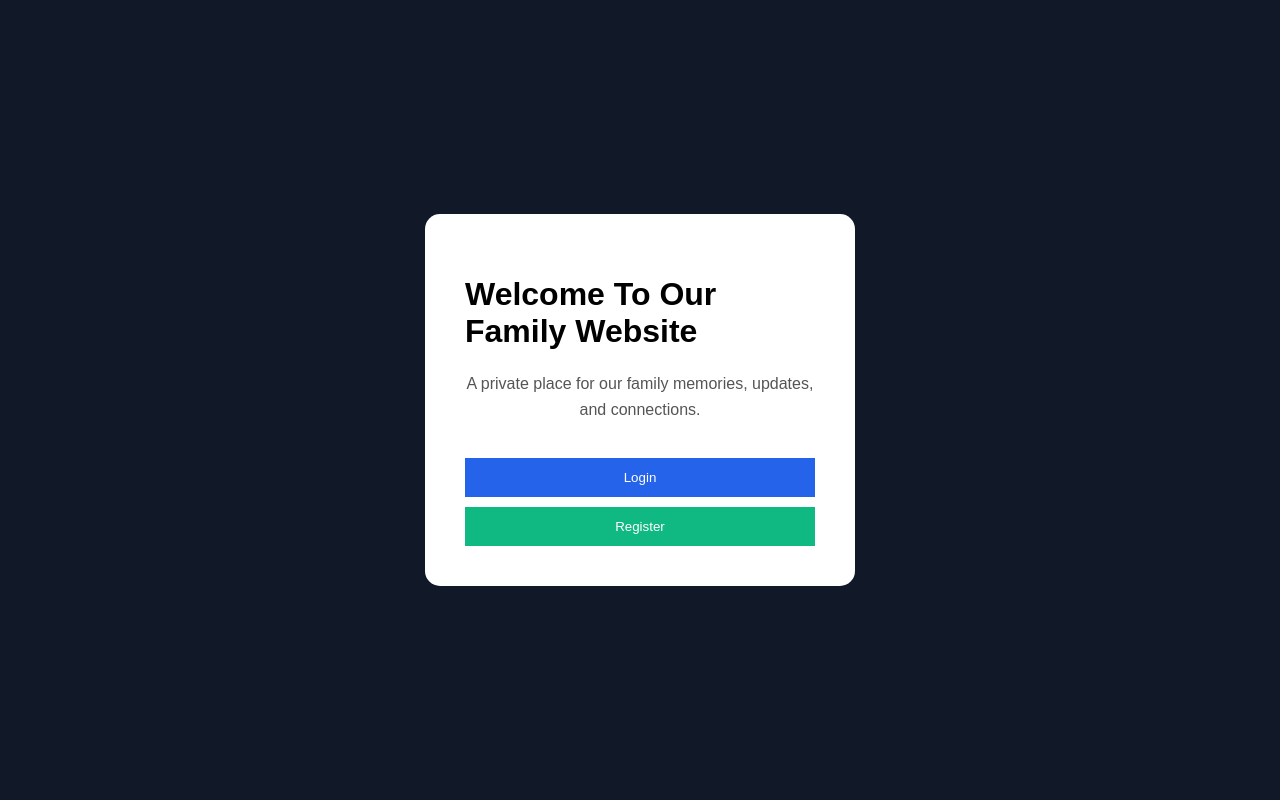
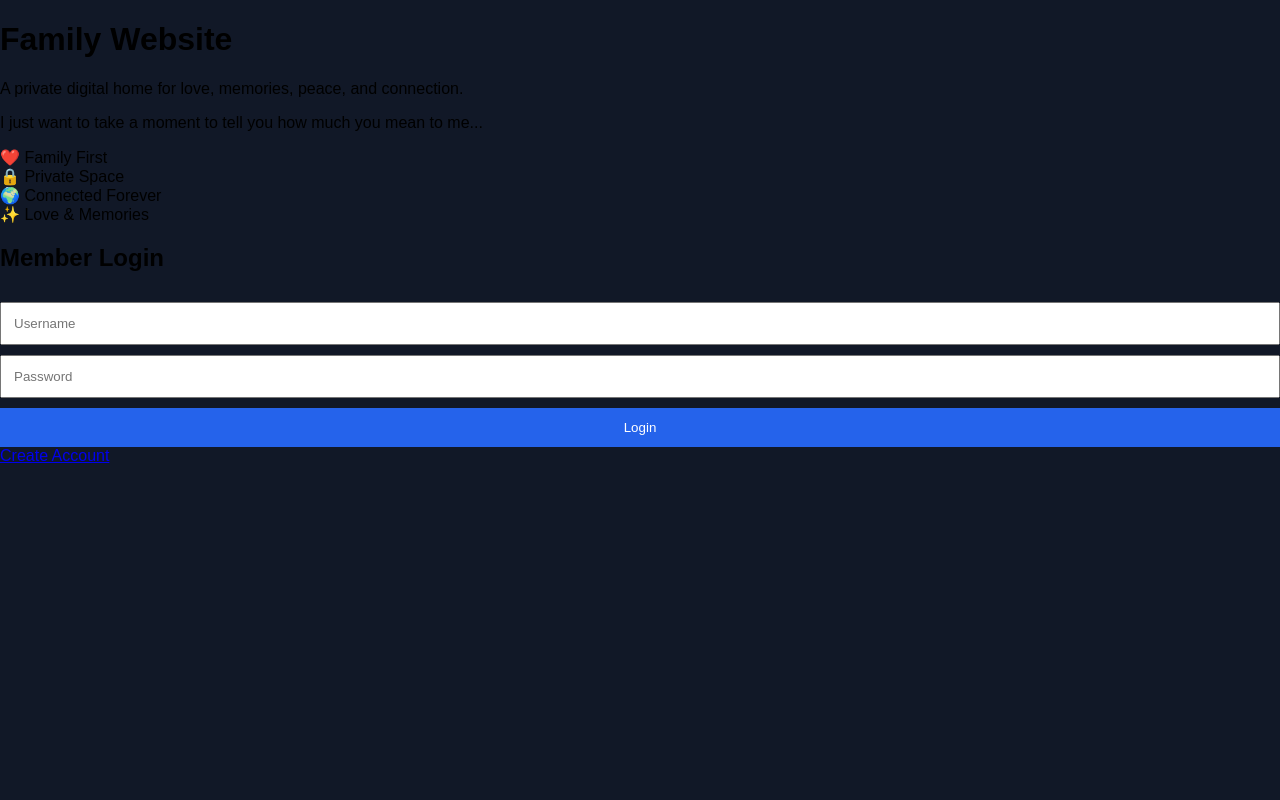
Before and after one commit to andrenikola64-source/Andre, a Flask app: page / in a window 1280 px wide. Run offline with Flask 3, Linux system fonts and the light colour scheme.

Commit message:
Update index.html

```diff
--- a/templates/index.html
+++ b/templates/index.html
@@ -1,35 +1,131 @@
 <!DOCTYPE html>
-<html>
+<html lang="en">
 <head>
+    <meta charset="UTF-8">
+    <meta name="viewport" content="width=device-width, initial-scale=1.0">
     <title>Family Website</title>
-    <link rel="stylesheet" href="{{ url_for('static', filename='style.css') }}">
+
+    <link rel="stylesheet"
+    href="{{ url_for('static', filename='style.css') }}">
+
 </head>
 <body>
 
-<div class="container">
-    <div class="box">
+<div class="background-glow"></div>
 
-        <h1>Welcome To Our Family Website</h1>
+<div class="main-container">
 
-        <p class="home-text">
-            A private place for our family memories,
-            updates, and connections.
+    <!-- LEFT SIDE -->
+    <div class="hero-section">
+
+        <h1 class="logo">
+            Family Website
+        </h1>
+
+        <p class="subtitle">
+            A private digital home for love,
+            memories, peace, and connection.
         </p>
 
-        <div class="home-buttons">
-            <a href="/login">
-                <button>Login</button>
-            </a>
+        <!-- MESSAGE CARD -->
+        <div class="message-card">
 
-            <a href="/register">
-                <button class="register-btn">
-                    Register
-                </button>
-            </a>
+            <p id="rotating-text">
+                I just want to take a moment to tell you how much you mean to me...
+            </p>
+
+        </div>
+
+        <!-- EXTRA INFO -->
+        <div class="info-grid">
+
+            <div class="info-card">
+                ❤️ Family First
+            </div>
+
+            <div class="info-card">
+                🔒 Private Space
+            </div>
+
+            <div class="info-card">
+                🌍 Connected Forever
+            </div>
+
+            <div class="info-card">
+                ✨ Love & Memories
+            </div>
+
         </div>
 
     </div>
+
+    <!-- RIGHT SIDE -->
+    <div class="login-section">
+
+        <div class="login-box">
+
+            <h2>Member Login</h2>
+
+            <form action="/login" method="POST">
+
+                <input type="text"
+                name="username"
+                placeholder="Username"
+                required>
+
+                <input type="password"
+                name="password"
+                placeholder="Password"
+                required>
+
+                <button type="submit">
+                    Login
+                </button>
+
+            </form>
+
+            <a href="/register" class="register-link">
+                Create Account
+            </a>
+
+        </div>
+
+    </div>
+
 </div>
+
+<script>
+
+const messages = [
+
+`I just want to take a moment to tell you how much you mean to me. No matter where life takes us or how busy things become, my heart will always be connected to this family. Your love, support, advice, laughter, and even the little moments we share are some of the greatest blessings in my life.`,
+
+`Thank you for always being there for me through the good days and the difficult ones. Knowing I have a family that cares gives me strength and confidence every day. I may not say it often, but I truly appreciate every sacrifice, every prayer, and every act of love you have shown me.`,
+
+`Home is not just a place — it is the feeling I get whenever I think about all of you. You are my comfort, my motivation, and my greatest treasure. I pray that happiness, peace, good health, and success continue to fill our home and our lives.`,
+
+`No matter what happens, I will always love and cherish this family with all my heart. With love.`
+
+];
+
+let index = 0;
+
+const textElement = document.getElementById('rotating-text');
+
+setInterval(() => {
+
+    index = (index + 1) % messages.length;
+
+    textElement.style.opacity = 0;
+
+    setTimeout(() => {
+        textElement.innerText = messages[index];
+        textElement.style.opacity = 1;
+    }, 500);
+
+}, 4000);
+
+</script>
 
 </body>
 </html>
```
